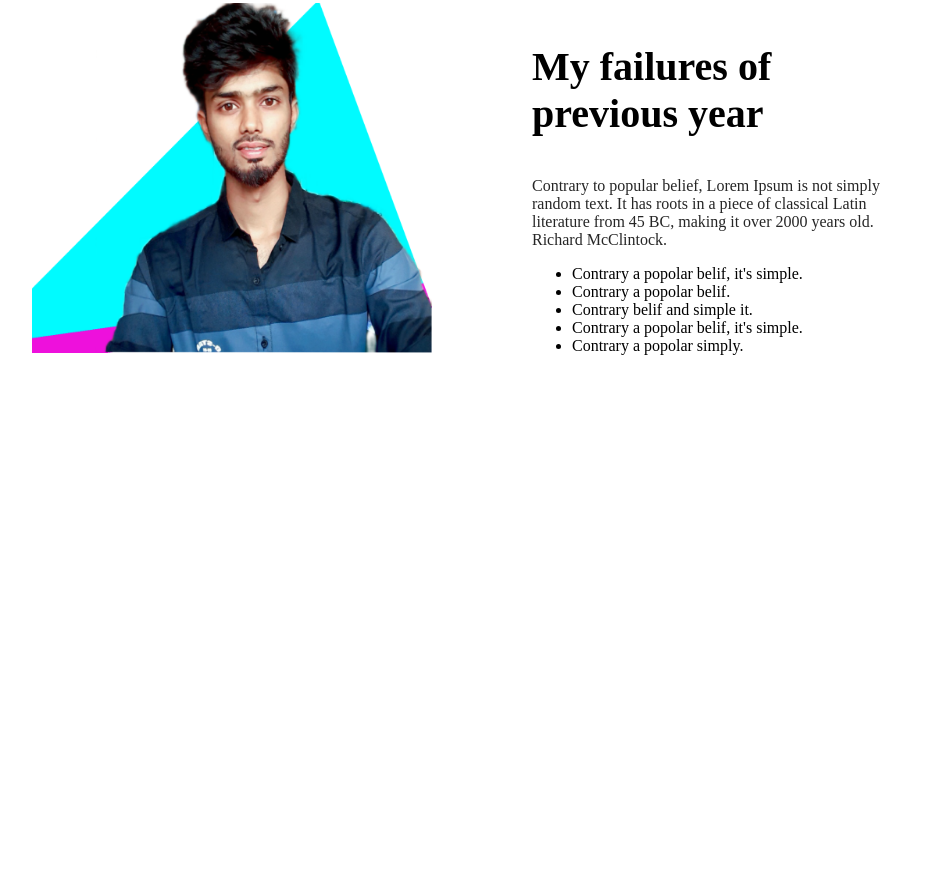
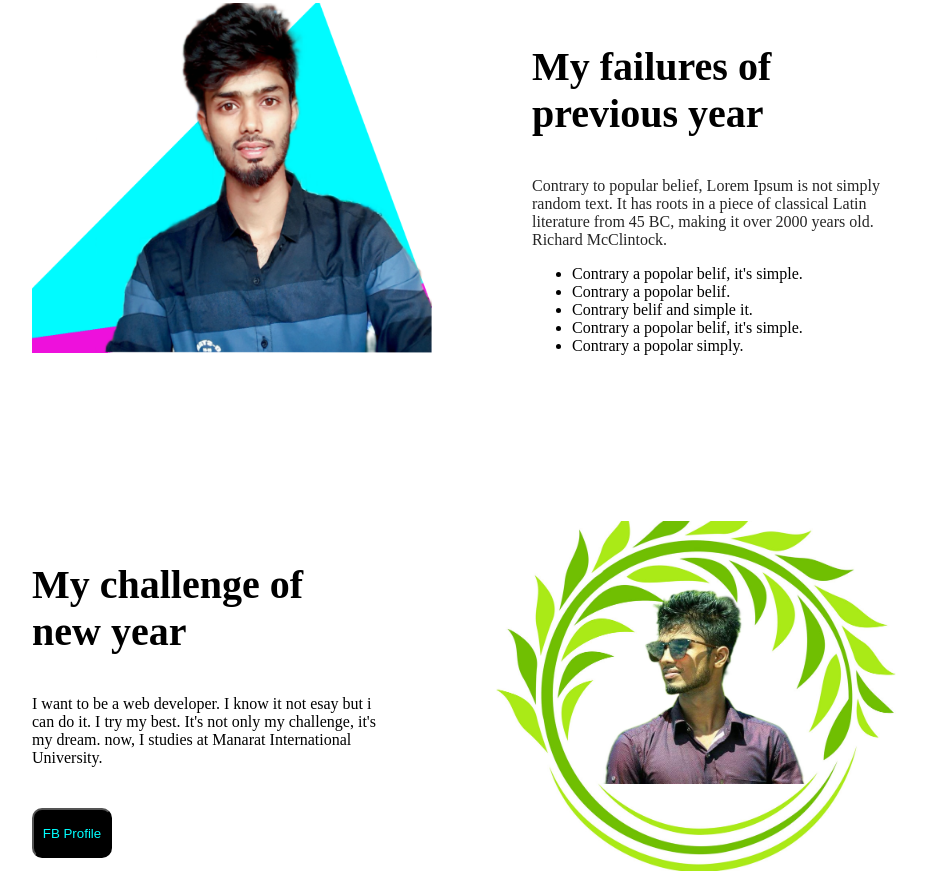
Before and after one commit to sohag0505/new-year-new-me, a plain HTML site: page index.html in a window 1280 px wide. Shown: the part 955-1838 px from the top of the page, without its empty margins (176-1103 px from the left). Before the commit the page ends 1334 px from the top, so only its background shows below. Drawn offline with Linux system fonts and the light colour scheme.

Commit message:
add challenge section

```diff
--- a/index.html
+++ b/index.html
@@ -40,6 +40,19 @@
             </div>
         </section>
         <!-- end failures section -->
+
+        <!-- new year challenge section -->
+        <section class="challenge-section">
+            <div class="challenge-description">
+                <h3>My challenge of <br>new year</h3>
+                <p>I want to be a web developer. I know it not esay but i can do it. I try my best. It's not only my challenge, it's my dream. now, I studies at Manarat International University.</p>
+                <button class="btn-primary">FB Profile</button>
+            </div>
+            <div class="challenge-img">
+                <img src="images/sohag02.png" width="400px" height="350px" alt="">
+            </div>
+        </section>
+        <!-- new year challenge section end-->
     </main>
 </body>
 
--- a/style.css
+++ b/style.css
@@ -61,3 +61,31 @@ header {
 
 
 /* main (section-failures) part end */
+
+
+/* challenge section start */
+
+.challenge-section {
+    display: flex;
+    gap: 100px;
+    margin-top: 150px;
+    margin-left: 200px;
+    margin-right: 200px;
+}
+
+.challenge-section .challenge-description h3 {
+    font-weight: 700;
+    font-size: 40px;
+}
+
+.challenge-section .challenge-description .btn-primary {
+    width: 80px;
+    height: 50px;
+    color: aqua;
+    background-color: black;
+    margin-top: 25px;
+    border-radius: 10px;
+}
+
+
+/* challenge section end */
```
